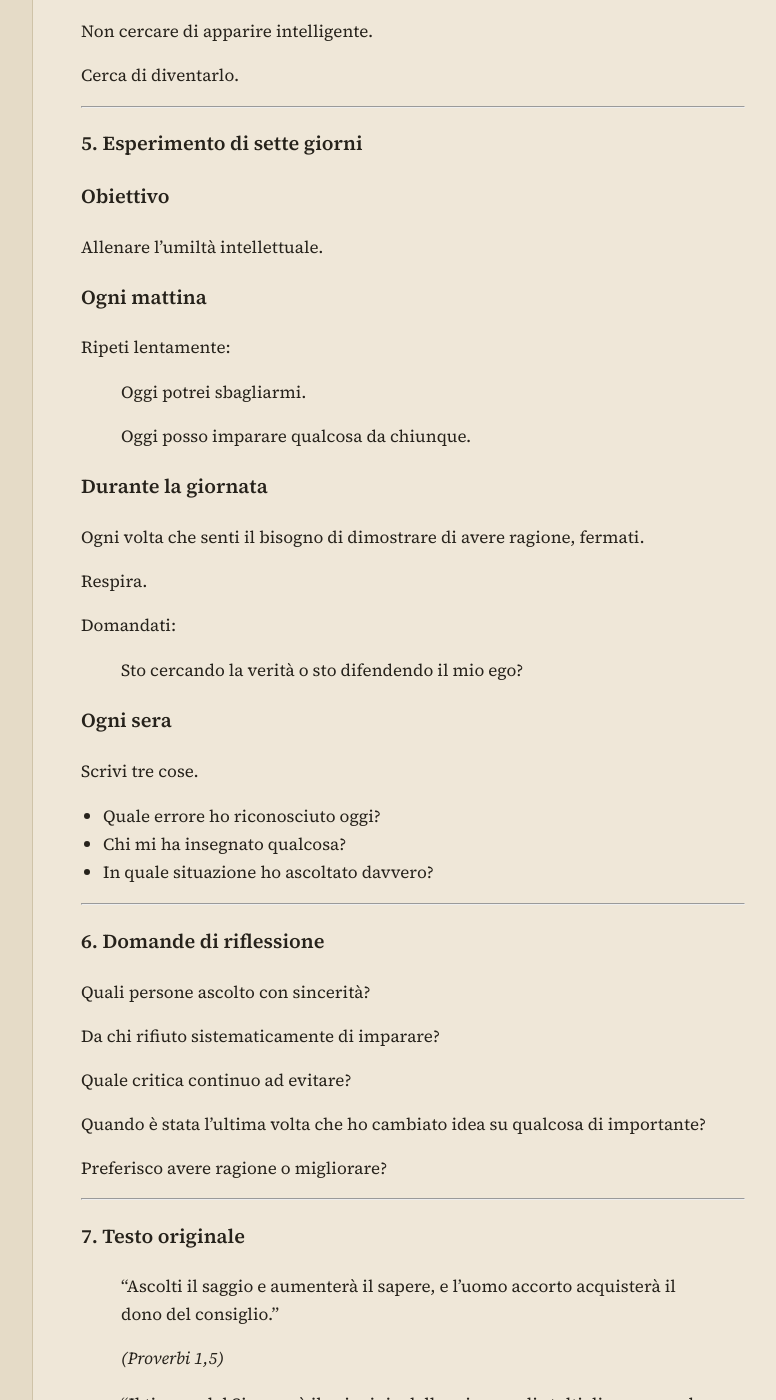
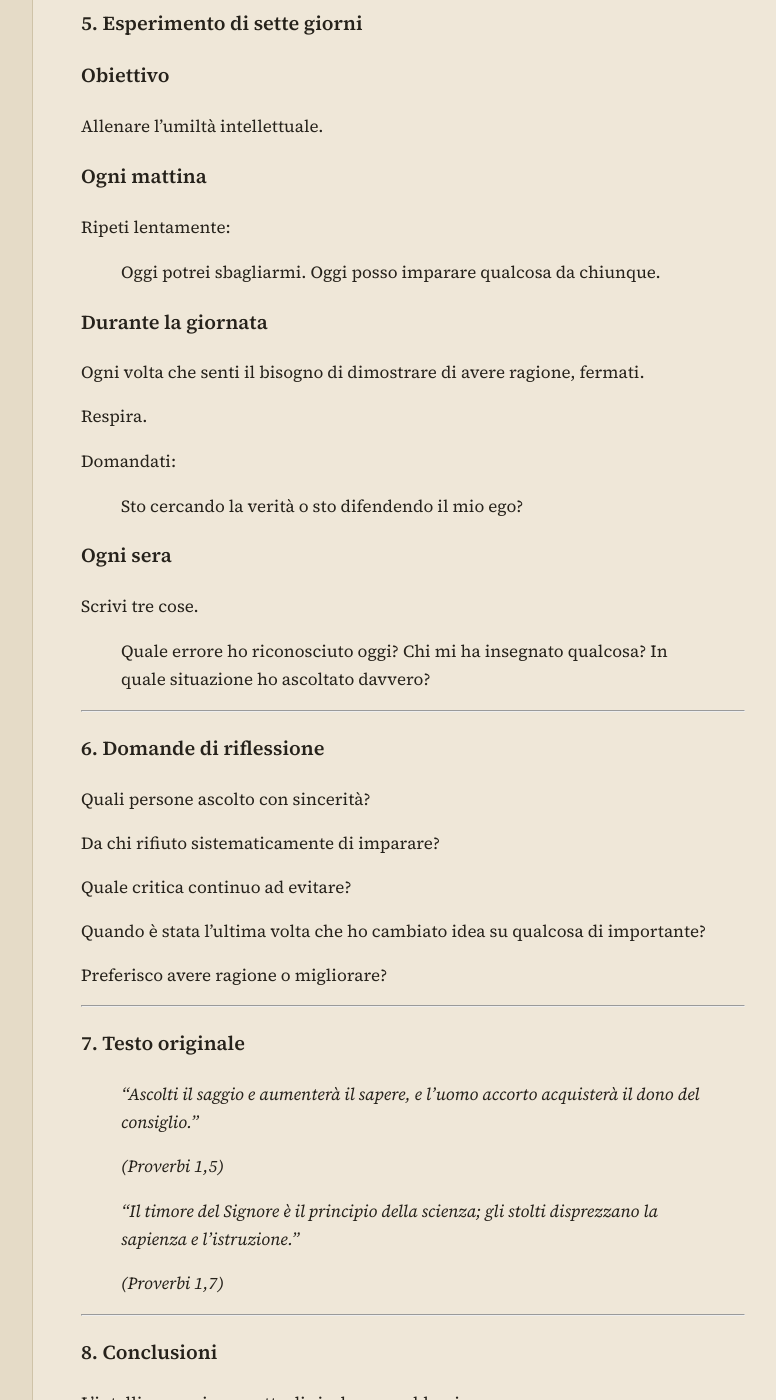
Before and after one commit to Vicknopf11/filoclastos-wiki, a Jekyll site: the page built from idee/Proverbi.md, in a window 1280 px wide and 1400 px high, scrolled down 6211 px. Shown: the whole window, without its empty margins (207-983 px from the left). Built offline with Jekyll 4.4.1, drawn with Linux system fonts in a browser that asks for light colours; some of the changed text lies outside the part shown.

```diff
--- a/idee/Proverbi.md
+++ b/idee/Proverbi.md
@@ -8,8 +8,9 @@ sommario: "Basato sul libro Proverbi della Bibbia"
 
 # Prima di Credere
 ## Un esperimento di vita ispirato ai Proverbi
-> **Veritas Experimento Probatur**
-> * *La verità si prova con l'esperienza.* *
+
+**Veritas Experimento Probatur**
+*La verità si prova con l'esperienza.*
 ---
 
 Un percorso capitolo per capitolo attraverso il Libro dei Proverbi.
@@ -69,11 +70,11 @@ Ma perché sarà interessante scoprire che qualcuno aveva già osservato quel fe
 
 Alla fine di ogni capitolo non chiederti:
 
->* *"Ci credo?"* *
+>*"Ci credo?"*
 
 Chiediti invece:
 
-> * *"Che cosa ho imparato vivendo questo principio?"* *
+>*"Che cosa ho imparato vivendo questo principio?"*
 
 Perché questo libro non vuole cambiare le tue idee.
 
@@ -135,9 +136,8 @@ Ogni capitolo seguirà lo stesso metodo.
 
 Questo metodo ha un solo criterio.
 
-* *Veritas Experimento Probatur.* *
-
-La verità si prova con l'esperienza.
+***Veritas Experimento Probatur.***
+*La verità si prova con l'esperienza.*
 
 [↑ Torna all'indice](#top)
 
@@ -146,7 +146,7 @@ La verità si prova con l'esperienza.
 
 ## La prima scelta: imparare oppure avere già ragione
 
-> * *Idea chiave* *
+> *Idea chiave*
 > La differenza tra una persona che cresce e una che rimane sempre uguale non è l'intelligenza.
 > È la disponibilità ad imparare.
 
@@ -269,7 +269,6 @@ Allenare l'umiltà intellettuale.
 Ripeti lentamente:
 
 > Oggi potrei sbagliarmi.
->
 > Oggi posso imparare qualcosa da chiunque.
 
 ### Durante la giornata
@@ -286,9 +285,9 @@ Domandati:
 
 Scrivi tre cose.
 
-- Quale errore ho riconosciuto oggi?
-- Chi mi ha insegnato qualcosa?
-- In quale situazione ho ascoltato davvero?
+> Quale errore ho riconosciuto oggi?
+> Chi mi ha insegnato qualcosa?
+> In quale situazione ho ascoltato davvero?
 
 ---
 
@@ -308,13 +307,13 @@ Preferisco avere ragione o migliorare?
 
 ### 7. Testo originale
 
-> "Ascolti il saggio e aumenterà il sapere,
-> e l'uomo accorto acquisterà il dono del consiglio."
+> *"Ascolti il saggio e aumenterà il sapere,
+> e l'uomo accorto acquisterà il dono del consiglio."*
 >
 > *(Proverbi 1,5)*
 
-> "Il timore del Signore è il principio della scienza;
-> gli stolti disprezzano la sapienza e l'istruzione."
+> *"Il timore del Signore è il principio della scienza;
+> gli stolti disprezzano la sapienza e l'istruzione."*
 >
 > *(Proverbi 1,7)*
 
```
Also changed, not shown: other parts of idee/Proverbi.md (+0 -3 lines).
